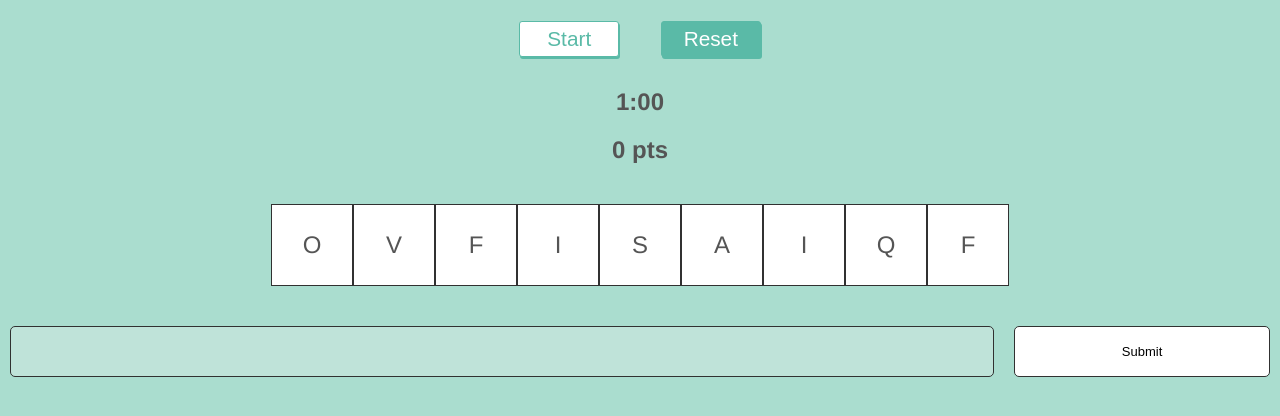
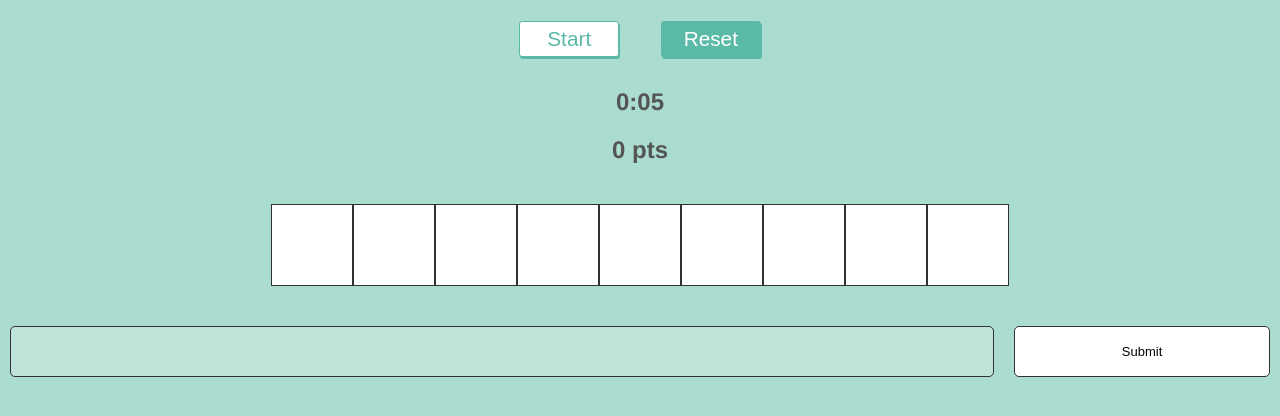
Before and after one commit to beth92/countdown, a React app: page / in a window 1280 px wide. Shown: the top 416 px of the page. Built offline with nearby package versions, Linux system fonts and the light colour scheme.

Commit message:
Add toast notifications and some ux cleanup

```diff
--- a/client/src/components/Answers.js
+++ b/client/src/components/Answers.js
@@ -1,5 +1,11 @@
 import React from 'react';
 import styled from 'styled-components';
+
+// third party components
+import { ToastContainer, toast } from 'react-toastify';
+
+// static assets required for toastify
+import 'react-toastify/dist/ReactToastify.css';
 
 import validateWord from '../utils/wordValidator';
 
@@ -8,7 +14,7 @@ const Div = styled.div`
   justify-content: center;
 `;
 
-const Input = styled.input.attrs({ type: 'text', name: 'answer'})`
+const Input = styled.input.attrs({ type: 'text', name: 'answer', ref: 'submissionField'})`
   border: solid #313131 0.05rem;
   border-radius: 0.5rem;
   font-size: 2.5rem;
@@ -35,6 +41,10 @@ export default class Answers extends React.Component {
   constructor(props) {
     super(props);
     this.submitAnswer = this.submitAnswer.bind(this);
+
+    this.setInputRef = (element) => {
+      this.submissionField = element;
+    };
   }
 
   submitAnswer(e) {
@@ -45,18 +55,33 @@ export default class Answers extends React.Component {
       console.log('validating word');
       validateWord(submission, this.props.letters).then(res => {
         if (res) {
-          console.log('word ' + submission + ' valid');
+          const pts = submission.length;
+          // toastify doesn't seem to support template strings
+          // https://github.com/fkhadra/react-toastify/issues/148
+          toast(pts + ' points for ' + submission + '!');
           this.props.updateScore(submission.length);
+        } else {
+          toast.error(submission + ' is invalid!');
         }
       });
+    } else {
+      toast.info('Words must be longer than two letters');
+    }
+  }
+
+  componentDidUpdate() {
+    if(!this.props.submissionDisabled) {
+      // focus the input bar when the game is running
+      this.submissionField.focus();
     }
   }
 
   render() {
     return (
       <Div>
+        <ToastContainer autoClose={2000} hideProgressBar={ true }/>
         <Form onSubmit={ this.submitAnswer } >
-          <Input disabled={ this.props.submissionDisabled }/>
+          <Input disabled={ this.props.submissionDisabled } innerRef={ this.setInputRef }/>
           <SubmitButton>Submit</SubmitButton>
         </Form>
       </Div>
--- a/client/src/components/App.js
+++ b/client/src/components/App.js
@@ -44,29 +44,16 @@ const initialState = {
   letters: generateLetters(9)
 };
 
-
-const resetGame = function() {
-  // reset everything to initial defaults
-  this.setState(initialState);
-  this.setState({
-    letters: generateLetters(9)
-  });
-};
-
-const startGame = function() {
-  console.log('Running game');
-  this.setState({
-    running: true
-  });
-};
-
 export default class App extends React.Component {
 
   constructor() {
     super();
     this.state = initialState;
 
+    this.startGame = this.startGame.bind(this);
+    this.resetGame = this.resetGame.bind(this);
     this.updateScore = this.updateScore.bind(this);
+    this.endGame = this.endGame.bind(this);
   }
 
   updateScore(n) {
@@ -77,14 +64,37 @@ export default class App extends React.Component {
     });
   }
 
+  startGame() {
+    console.log('Running game');
+    this.setState({
+      running: true
+    });
+  }
+
+  resetGame() {
+    // reset everything to initial defaults
+    this.setState(initialState);
+    this.setState({
+      letters: generateLetters(9)
+    });
+  }
+
+  endGame() {
+    console.log('Game Over!');
+    this.setState({
+      running: false
+    });
+  }
+
   render() {
     return (
       <React.Fragment>
         <Controls
-          startGame={ startGame.bind(this) }
-          resetGame={ resetGame.bind(this) }
+          startGame={ this.startGame }
+          resetGame={ this.resetGame }
+          endGame={ this.endGame }
           score={ this.state.score }/>
-        <LetterDisplay letters={ this.state.letters }/>
+        <LetterDisplay letters={ this.state.letters } showLetters={ this.state.running }/>
         <Answers
           updateScore={ (points) => this.updateScore(points) }
           submissionDisabled={ !this.state.running }
--- a/client/src/components/Controls.js
+++ b/client/src/components/Controls.js
@@ -29,34 +29,9 @@ const Button = styled.button`
 `;
 
 const initialState = {
-  timeRemaining: 60000,
+  timeRemaining: 5000,
   running: false,
   gameOver: false
-};
-
-const startClicked = function() {
-  this.startTime = Date.now();
-  this.setState({
-    running: true
-  });
-  this.timerID = window.setInterval(updateClock.bind(this), 100);
-  this.props.startGame();
-};
-
-const updateClock = function() {
-  this.setState({
-    timeRemaining: initialState.timeRemaining - (Date.now() - this.startTime)
-  });
-  if (this.state.timeRemaining < 500) {
-    this.endGame();
-  }
-};
-
-const resetClicked = function() {
-  console.log('Reset clicked');
-  window.clearInterval(this.timerID);
-  this.setState(initialState);
-  this.props.resetGame();
 };
 
 export default class Controls extends React.Component {
@@ -64,6 +39,35 @@ export default class Controls extends React.Component {
   constructor() {
     super();
     this.state = initialState;
+
+    this.startClicked = this.startClicked.bind(this);
+    this.resetClicked = this.resetClicked.bind(this);
+    this.updateClock = this.updateClock.bind(this);
+  }
+
+  startClicked() {
+    this.startTime = Date.now();
+    this.setState({
+      running: true
+    });
+    this.timerID = window.setInterval(this.updateClock, 100);
+    this.props.startGame();
+  }
+
+  resetClicked() {
+    console.log('Reset clicked');
+    window.clearInterval(this.timerID);
+    this.setState(initialState);
+    this.props.resetGame();
+  }
+
+  updateClock() {
+    this.setState({
+      timeRemaining: initialState.timeRemaining - (Date.now() - this.startTime)
+    });
+    if (this.state.timeRemaining < 500) {
+      this.endGame();
+    }
   }
 
   endGame() {
@@ -73,19 +77,19 @@ export default class Controls extends React.Component {
       running: false,
       gameOver: true
     });
-    this.props.resetGame();
+    this.props.endGame();
   }
 
   render() {
     return (
       <Div>
-        <Button primary onClick={ startClicked.bind(this) } disabled={ this.state.running || this.state.gameOver }>Start</Button>
-        <Button onClick={ resetClicked.bind(this) }>Reset</Button>
+        <Button primary onClick={ this.startClicked } disabled={ this.state.running || this.state.gameOver }>Start</Button>
+        <Button onClick={ this.resetClicked }>Reset</Button>
         <Div>
           <H2>
             { fecha.format(this.state.timeRemaining, 'm:ss') }
           </H2>
-          <H2> { this.props.score } pts</H2>
+          <H2> { this.state.gameOver && 'Game Over! You scored:' } { this.props.score } pts</H2>
         </Div>
       </Div>
     );
--- a/client/src/components/LetterDisplay.js
+++ b/client/src/components/LetterDisplay.js
@@ -20,7 +20,7 @@ export default class LetterDisplay extends React.Component {
 
   renderLetters (letters) {
     return letters.map((letter, index) => {
-      return (<Letter key={ index }><h1>{ letter }</h1></Letter>);
+      return (<Letter key={ index }><h1>{ this.props.showLetters && letter }</h1></Letter>);
     });
   }
 
--- a/package.json
+++ b/package.json
@@ -16,6 +16,7 @@
     "babel-core": "^7.0.0-bridge.0",
     "babel-jest": "^23.6.0",
     "babel-plugin-styled-components": "^1.8.0",
+    "css-loader": "^1.0.0",
     "eslint": "^5.6.1",
     "eslint-config-google": "^0.10.0",
     "eslint-plugin-react": "^7.11.1",
@@ -24,6 +25,7 @@
     "jest": "^23.6.0",
     "nodemon": "^1.18.4",
     "regenerator-runtime": "^0.12.1",
+    "style-loader": "^0.23.1",
     "webpack": "^4.20.2",
     "webpack-cli": "^3.1.2"
   },
@@ -40,6 +42,7 @@
     "prop-types": "^15.6.2",
     "react": "^16.5.2",
     "react-dom": "^16.5.2",
+    "react-toastify": "^4.4.0",
     "styled-components": "^3.4.9"
   }
 }
--- a/webpack.config.js
+++ b/webpack.config.js
@@ -23,6 +23,10 @@ module.exports = {
             loader: 'html-loader'
           }
         ]
+      },
+      {
+        test: /\.css$/,
+        use: [ 'style-loader', 'css-loader' ]
       }
     ]
   },
```
Also changed, not shown: 1 other file (tests, documents, lock files or other folders).
